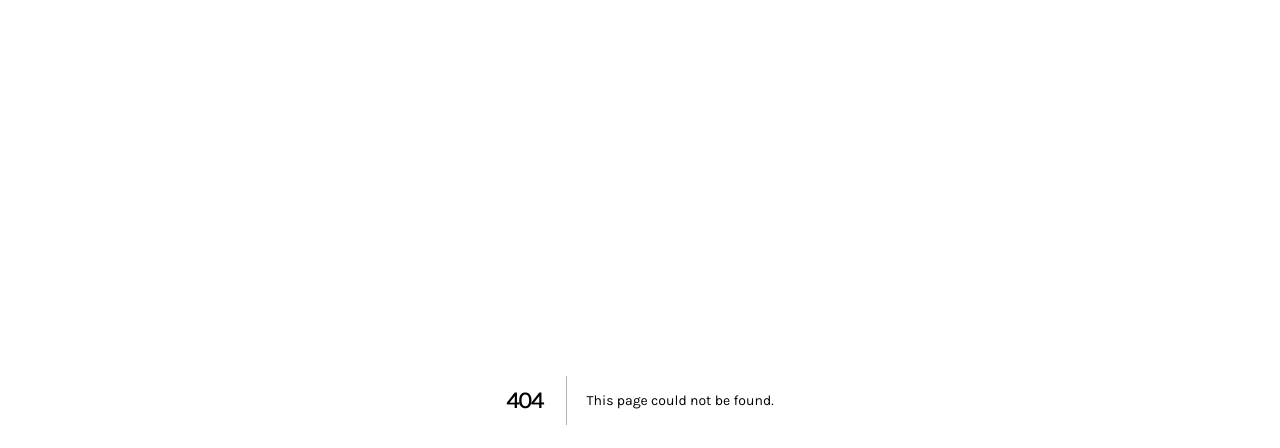
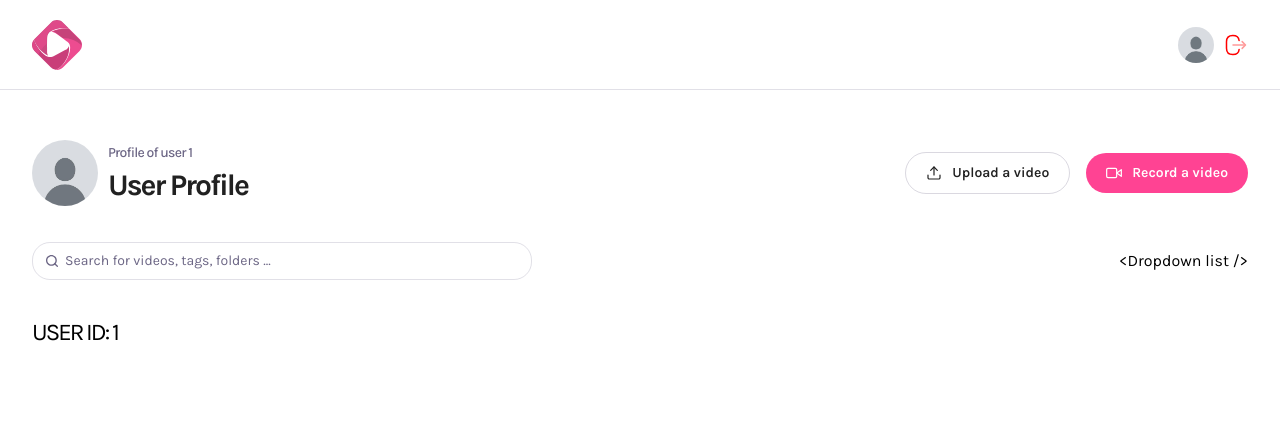
Before and after one commit to DevSsChar/SnapCast, a Next.js app: page /profile/1 in a window 1280 px wide. Before the commit this address had no page. Shown: the top 448 px of the page. Built offline with nearby package versions, Linux system fonts and the light colour scheme.

Commit message:
Made the resusable header

```diff
--- /dev/null
+++ b/app/(root)/profile/[id]/page.tsx
@@ -0,0 +1,13 @@
+import Header from "@/components/header";
+const page = async ({params}:ParamsWithSearch) => {
+  const { id } = await params;
+  return (
+    <div className='wrapper page'>
+      <Header title='User Profile' subHeader={`Profile of user ${id}`} userImg="/assets/images/dummy.jpg"/>
+
+      <h1 className="text-2xl font-karla">USER ID: {id}</h1>
+    </div>
+  )
+}
+
+export default page
--- a/components/header.tsx
+++ b/components/header.tsx
@@ -11,7 +11,7 @@ const header = ({ subHeader, title, userImg }: SharedHeaderProps) => {
                     <div className='details'>
                         {/* // if there is an user image given then render it */}
                         {userImg && (
-                            <Image src={userImg || 'assets/icons/dummy.png'} alt={title} width={66} height={66} className='rounded-full' />
+                            <Image src={userImg} alt={title} width={66} height={66} className='rounded-full' />
                         )}
 
                         <article>
@@ -22,7 +22,7 @@ const header = ({ subHeader, title, userImg }: SharedHeaderProps) => {
 
                     <aside>
                         <Link href='/upload'>
-                            <Image src='assets/icons/upload.svg' alt='Upload' width={16} height={16} />
+                            <Image src='/assets/icons/upload.svg' alt='Upload' width={16} height={16} />
                             <span>Upload a video</span>
                         </Link>
                         <div className='record'>
@@ -42,7 +42,7 @@ const header = ({ subHeader, title, userImg }: SharedHeaderProps) => {
                         <Image src='/assets/icons/search.svg' alt="Search" width={16} height={16} />
                     </div>
 
-                    {'Dropdown list'}
+                    {'<Dropdown list />'}
                 </section>
             </header>
         </div>
--- a/components/navbar.tsx
+++ b/components/navbar.tsx
@@ -1,10 +1,12 @@
-import { headers } from "next/headers"
+"use client"
 import Link from "next/link"
 import Image from "next/image"
+import { useRouter } from "next/navigation";
 
 const User={}
 
 const navbar = () => {
+    const router=useRouter();
   return (
     <header className="navbar">
         <nav>
@@ -14,7 +16,8 @@ const navbar = () => {
 
             {User && (
                 <figure>
-                    <button>
+                    {/*if any use put href before profile/id here */}
+                    <button onClick={()=>router.push('/profile/123456')}>
                         <Image src="/assets/icons/image.png" alt="User" width={36} height={36} className="rounded-full aspect-square"/>
                     </button>
                     <button className="cursor-pointer">
```
